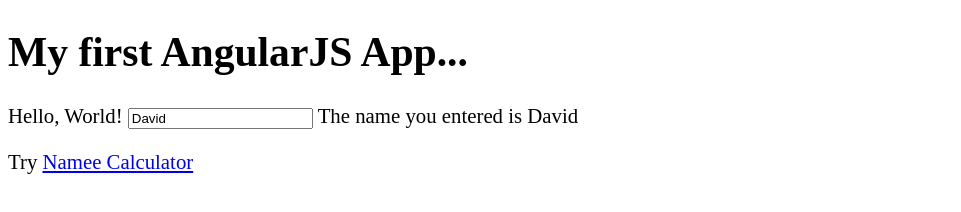
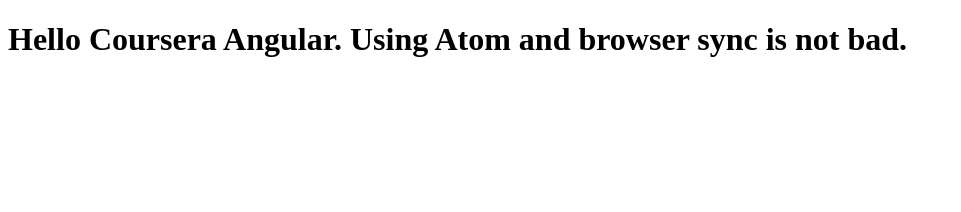
Before and after one commit to dpitty/coursera-angular, a plain HTML site: page test-area/index.html in a window 1280 px wide. Shown: the whole page, without its empty margins (0-961 px from the left). Drawn offline with Linux system fonts and the light colour scheme.

```diff
--- a/test-area/index.html
+++ b/test-area/index.html
@@ -1,20 +1,10 @@
 <!DOCTYPE html>
-<html ng-app="myFirstApp">
+<html>
   <head>
     <meta charset="utf-8">
-    <script src="angular.min.js"></script>
-    <script src="app.js"></script>
     <title>Hello Coursera</title>
-    <style>body {font-size: 1.3em; }</style>
   </head>
   <body>
-    <h1>My first AngularJS App...</h1>
-    <div ng-controller="MyFirstController">
-      {{sayHello()}}
-      <input type="text" ng-model="randomVar"></input> <!-- ng-model val looks for variable in $scope -->
-      <!-- How does ng-model="randomVar" aka $randomVar == "David" know to put "David" in the 'value' attribute? -->
-      The name you entered is {{randomVar}}
-      <p>Try <a href="nameCalculator.html">Namee Calculator</a> </p>
-    </div>
+    <h1>Hello Coursera Angular. Using Atom and browser sync is not bad.</h1>
   </body>
 </html>
```
